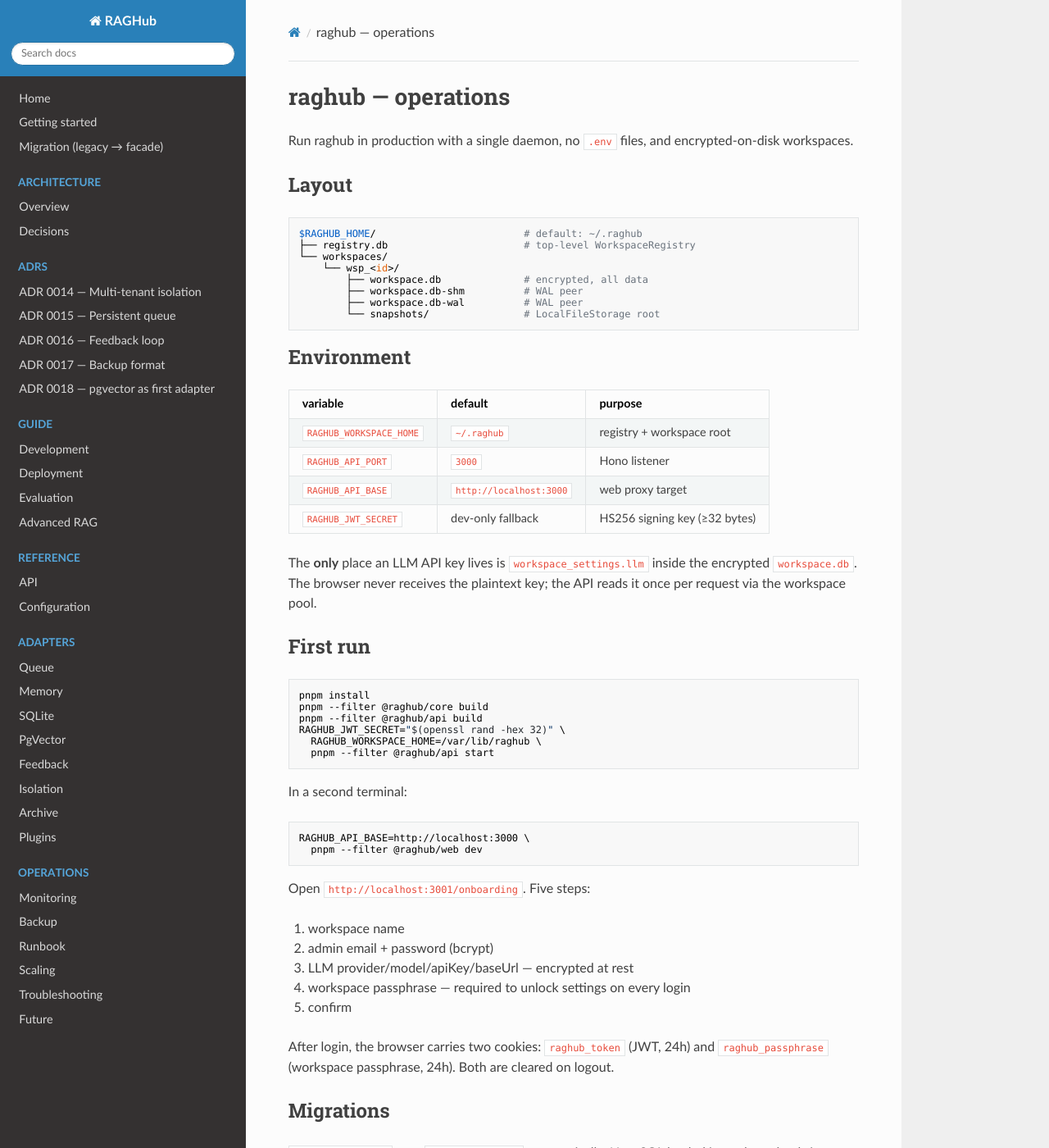
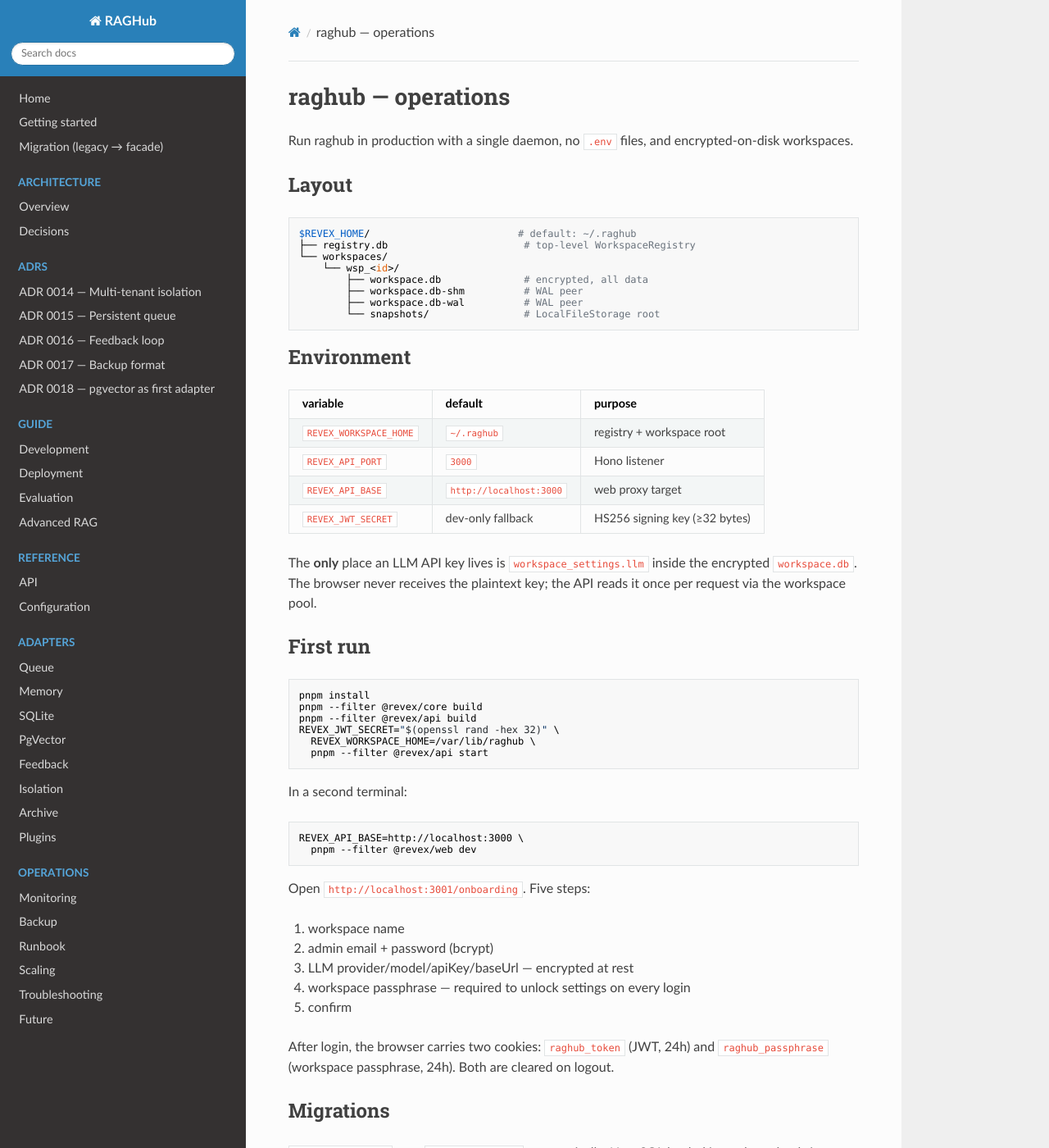
Before and after one commit to sachncs/raghub, an MkDocs documentation site: the page built from docs/operations.md, in a window 1280 px wide and 1400 px high. Shown: the whole window at 82% size. Built offline with MkDocs 1.6.1, drawn with Linux system fonts in a browser that asks for light colours; nearby versions of some CDN libraries; some of the changed text lies outside the part shown.

Commit message:
docs(rebrand): rename references in operations.md

````diff
--- a/docs/operations.md
+++ b/docs/operations.md
@@ -6,7 +6,7 @@ and encrypted-on-disk workspaces.
 ## Layout
 
 ```
-$RAGHUB_HOME/                         # default: ~/.raghub
+$REVEX_HOME/                         # default: ~/.raghub
 ├── registry.db                       # top-level WorkspaceRegistry
 └── workspaces/
     └── wsp_<id>/
@@ -20,10 +20,10 @@ $RAGHUB_HOME/                         # default: ~/.raghub
 
 | variable | default | purpose |
 | --- | --- | --- |
-| `RAGHUB_WORKSPACE_HOME` | `~/.raghub` | registry + workspace root |
-| `RAGHUB_API_PORT` | `3000` | Hono listener |
-| `RAGHUB_API_BASE` | `http://localhost:3000` | web proxy target |
-| `RAGHUB_JWT_SECRET` | dev-only fallback | HS256 signing key (≥32 bytes) |
+| `REVEX_WORKSPACE_HOME` | `~/.raghub` | registry + workspace root |
+| `REVEX_API_PORT` | `3000` | Hono listener |
+| `REVEX_API_BASE` | `http://localhost:3000` | web proxy target |
+| `REVEX_JWT_SECRET` | dev-only fallback | HS256 signing key (≥32 bytes) |
 
 The **only** place an LLM API key lives is `workspace_settings.llm`
 inside the encrypted `workspace.db`. The browser never receives the
@@ -34,18 +34,18 @@ pool.
 
 ```bash
 pnpm install
-pnpm --filter @raghub/core build
-pnpm --filter @raghub/api build
-RAGHUB_JWT_SECRET="$(openssl rand -hex 32)" \
-  RAGHUB_WORKSPACE_HOME=/var/lib/raghub \
-  pnpm --filter @raghub/api start
+pnpm --filter @revex/core build
+pnpm --filter @revex/api build
+REVEX_JWT_SECRET="$(openssl rand -hex 32)" \
+  REVEX_WORKSPACE_HOME=/var/lib/raghub \
+  pnpm --filter @revex/api start
 ```
 
 In a second terminal:
 
 ```bash
-RAGHUB_API_BASE=http://localhost:3000 \
-  pnpm --filter @raghub/web dev
+REVEX_API_BASE=http://localhost:3000 \
+  pnpm --filter @revex/web dev
 ```
 
 Open `http://localhost:3001/onboarding`. Five steps:
@@ -79,7 +79,7 @@ The encrypted workspace.db is the only state worth backing up.
 SQLite is happy to back up while running (WAL mode):
 
 ```bash
-sqlite3 /var/lib/raghub/workspaces/wsp_xxx/workspace.db ".backup /backup/wsp_xxx.db"
+sqlite3 /var/lib/revex/workspaces/wsp_xxx/workspace.db ".backup /backup/wsp_xxx.db"
 ```
 
 The backup is **still encrypted** — the passphrase is required to
@@ -91,12 +91,12 @@ manager, separate from the .db backup.
 Drop the backup in place:
 
 ```bash
-systemctl stop raghub-api
-cp /backup/wsp_xxx.db /var/lib/raghub/workspaces/wsp_xxx/workspace.db
-systemctl start raghub-api
+systemctl stop revex-api
+cp /backup/wsp_xxx.db /var/lib/revex/workspaces/wsp_xxx/workspace.db
+systemctl start revex-api
 ```
 
-The registry at `$RAGHUB_HOME/registry.db` also stores the
+The registry at `$REVEX_HOME/registry.db` also stores the
 workspace's on-disk path; if you move the .db file, re-register:
 
 ```sql
@@ -176,7 +176,7 @@ required mid-session (rotation), restart the daemon.
 
 ## Security checklist
 
-- [ ] `RAGHUB_JWT_SECRET` is a fresh 32+ byte secret per deployment
+- [ ] `REVEX_JWT_SECRET` is a fresh 32+ byte secret per deployment
 - [ ] `workspace.db` files are stored on a filesystem with `chmod 600` permissions
 - [ ] TLS terminated at the reverse proxy (nginx, Caddy, ALB)
 - [ ] `Set-Cookie: ...; HttpOnly; Secure; SameSite=Strict` at the proxy (TODO P-07 harden)
@@ -188,7 +188,7 @@ required mid-session (rotation), restart the daemon.
 The default daemon is single-process. SQLite WAL allows multiple
 readers + one writer per database, so horizontal scaling means
 deploying **multiple stateless API replicas** behind a load
-balancer, each pointing at the same shared `$RAGHUB_HOME`. The
+balancer, each pointing at the same shared `$REVEX_HOME`. The
 in-memory rate-limit bucket and workspace pool become per-replica
 state — that's fine for a single-workspace deployment but degrades
 in a multi-tenant SaaS scenario (out of scope per the local-first
````
